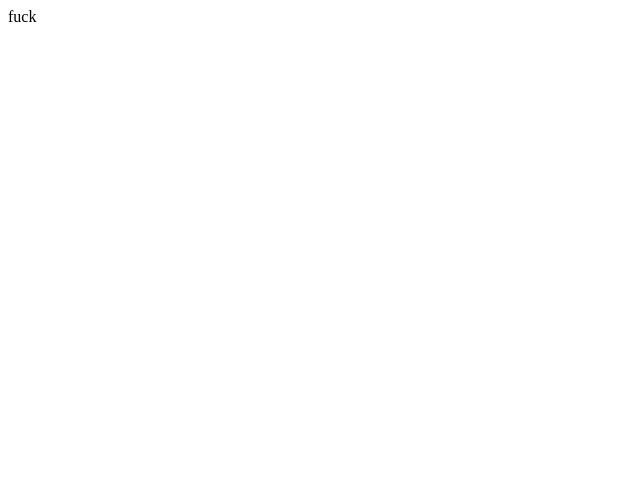
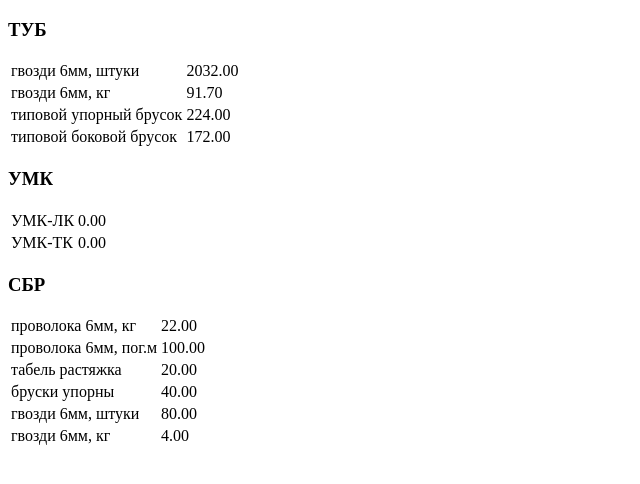
Before and after one commit to taktigrynerychat/diploma-calculations-for-danila, a website built with webpack: page index.html in a window 1280 px wide. Shown: the whole page, without its empty margins (0-640 px from the left). Built offline with nearby package versions, Linux system fonts and the light colour scheme.

Commit message:
display results

```diff
--- a/index.html
+++ b/index.html
@@ -1 +1,20 @@
-fuck
+<!doctype html>
+<html lang="en">
+<head>
+  <meta charset="UTF-8">
+  <meta
+    name="viewport"
+    content="width=device-width, user-scalable=no, initial-scale=1.0, maximum-scale=1.0, minimum-scale=1.0"
+  >
+  <meta
+    http-equiv="X-UA-Compatible"
+    content="ie=edge"
+  >
+  <title>Рассчеты</title>
+</head>
+<body>
+  <div id = "result">
+
+  </div>
+</body>
+</html>
--- a/src/index.js
+++ b/src/index.js
@@ -1,3 +1,13 @@
+export function displayRes(obj, name){
+  const nameDiv = document.createElement('div');
+  nameDiv.innerHTML = `<h3>${name}</h3>`
+  const resTable = document.createElement('table');
+  resTable.innerHTML = Object.keys(obj).reduce((prev, key) => {
+    return prev + `<tr><td>${key}</td><td>${obj[key].toFixed(2)}</td></tr>`
+  }, '')
+  document.getElementById('result').append(nameDiv)
+  document.getElementById('result').append(resTable)
+}
 import './data/tub.data';
 import './tub';
 import './umk';
--- a/src/sbr.ts
+++ b/src/sbr.ts
@@ -13,6 +13,7 @@ import {
   CalculationType,
   Machine,
 } from './data/tub.data';
+import { displayRes } from './index';
 
 type SbrResult = { [key in SbrMaterialTypes]: number } & { weight?: { from: number; to: number } };
 
@@ -53,8 +54,7 @@ function getSbrResults(machines: Machine[], materialsData: SbrMachineData[]): {
   });
 
   // сумма всех промежуточных в финальный результат
-  const tubFinalResult: { [key: string]: number } = {
-  };
+  const tubFinalResult: { [key: string]: number } = {};
 
   SBR_MATERIAL_TYPES.forEach(materialKey => {
     tubFinalResult[SBR_MATERIAL_TYPE_MAP[materialKey]] = sbrResults.reduce((prev, result) => {
@@ -65,7 +65,9 @@ function getSbrResults(machines: Machine[], materialsData: SbrMachineData[]): {
   return tubFinalResult;
 }
 
-console.log('CБР:', getSbrResults(SBR_MACHINES, SBR_MATERIALS_DATA));
+const sbr: { [key: string]: number } = getSbrResults(SBR_MACHINES, SBR_MATERIALS_DATA);
+displayRes(sbr, 'СБР');
+console.log('CБР:', sbr);
 /*
   Вывод результата расчетов:
   бруски упорны: 40
--- a/src/tub.ts
+++ b/src/tub.ts
@@ -11,6 +11,7 @@ import {
   TubMaterialTypes,
   TUB_MATERIAL_TYPE_MAP,
 } from './data/tub.data';
+import { displayRes } from './index';
 
 type TubResult = { [key in TubMaterialTypes]: number } & { weight?: { from: number; to: number } };
 
@@ -60,8 +61,9 @@ function getTubResults(machines: Machine[], materialsData: TubMachineData[]): {
 
   return tubFinalResult;
 }
-
+const tub = getTubResults(TUB_MACHINES, TUB_MATERIALS_DATA);
 console.log('ТУБ:', getTubResults(TUB_MACHINES, TUB_MATERIALS_DATA));
+displayRes(tub, 'ТУБ');
 /*
   Вывод результата расчетов:
   гвозди 6мм, кг: 91.69999999999999
--- a/src/umk.ts
+++ b/src/umk.ts
@@ -2,6 +2,7 @@
 import * as _ from 'lodash/fp';
 import { AXIS_TYPES, CalculationType } from './data/tub.data';
 import { SET_DATA, SET_QUANTITY_DATA, SET_TYPES_MAP, SetData, SetQuantity, SetTypes } from './data/umk.data';
+import { displayRes } from './index';
 
 // фнкция расчета УМК для одной строки из двух таблиц
 function UMK(set: SetData, quantity: SetQuantity): number {
@@ -33,7 +34,9 @@ function getUmkResults(sets: SetData[], setQuantity: SetQuantity[]): { [key: str
   };
 }
 
-console.log('УМК:', getUmkResults(SET_DATA, SET_QUANTITY_DATA));
+const umk = getUmkResults(SET_DATA, SET_QUANTITY_DATA);
+displayRes(umk, 'УМК');
+console.log('УМК:', umk);
 /*
   Вывод результата рассчетов:
   УМК-ЛК: 0,
```
